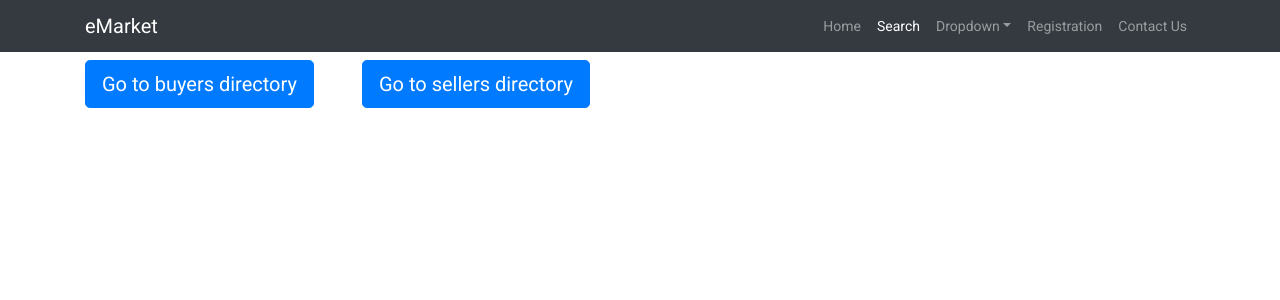
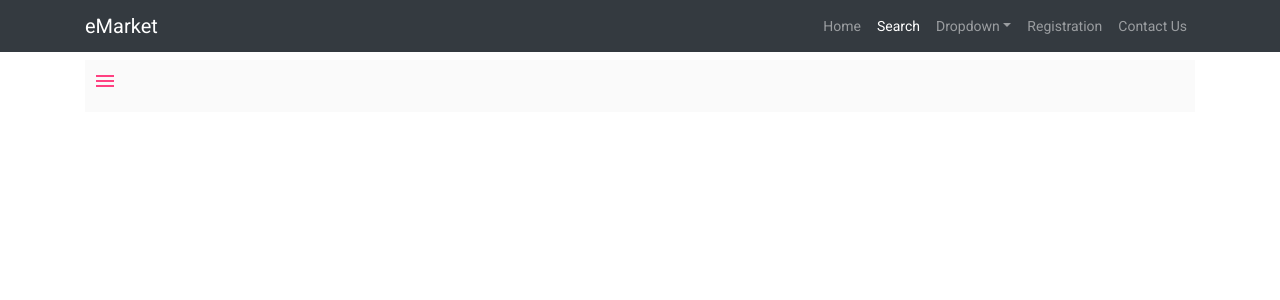
Before and after one commit to Anugrah2010/Angular_POC, an Angular app: page /search in a window 1280 px wide. Shown: the top 300 px of the page. Built offline with nearby package versions, Linux system fonts and the light colour scheme.

Commit message:
Side Nav final touch pending

```diff
--- a/src/app/search/search.component.html
+++ b/src/app/search/search.component.html
@@ -1,8 +1,13 @@
-<div class="align-middle">
-    <div *ngIf="pathParam" class="float-none clearfix ">
-        <button class="btn btn-primary btn-lg mr-5" [routerLink]='["proSearch"]' (click)="routeEffect()" >Go to buyers directory</button>
-        <button class="btn btn-primary btn-lg" [routerLink]='["regSearch"]' (click)="routeEffect()">Go to sellers directory</button>
-    </div>
+<mat-sidenav-container class="example-container m0-x">
+    <mat-sidenav #sidenav mode="side" [(opened)]="opened" (opened)="events.push('open!')" (closed)="events.push('close!')">
+        <div class="button-flex">
+            <button mat-raised-button class="example-margin" color="primary" [routerLink]='["proSearch"]' (click)="routeEffect()" >Go to buyers directory</button>
+            <button mat-raised-button class="example-margin" color="accent" [routerLink]='["regSearch"]' (click)="routeEffect()">Go to sellers directory</button>
+        </div>
+    </mat-sidenav>
 
-    <router-outlet *ngIf="!pathParam"></router-outlet>
-</div>
+    <mat-sidenav-content>
+      <p><button mat-icon-button color="primary" (click)="sidenav.toggle()"><mat-icon color="accent">menu</mat-icon></button></p>
+      <router-outlet></router-outlet>
+    </mat-sidenav-content>
+</mat-sidenav-container>
--- a/src/app/search/search.component.ts
+++ b/src/app/search/search.component.ts
@@ -10,6 +10,8 @@ pathParam = true;
 
 constructor(private route: ActivatedRoute, private router: Router) {
 }
+events: string[] = [];
+opened: boolean;
 
   ngOnInit(): void {
     console.log(this.router.url);
--- a/src/styles.scss
+++ b/src/styles.scss
@@ -320,6 +320,7 @@ $udemyTraining-theme: mat-light-theme($udemyTraining-primary, $udemyTraining-acc
       right: 120px;
       transform: rotate(-5deg);
     }
+
   }
 
   @media screen and (max-width: 575px) {
@@ -369,3 +370,13 @@ color: darkblue;
   text-align: center;
   float: center;
 }
+.button-flex {
+  display: grid;
+}
+.example-container {
+  position: absolute;
+  top: 0;
+  bottom: 0;
+  left: 0;
+  right: 0;
+}
```
Also changed, not shown: src/app/procure.json (+1 -1 lines), src/app/search/search.component.scss (line endings or trailing spaces).
